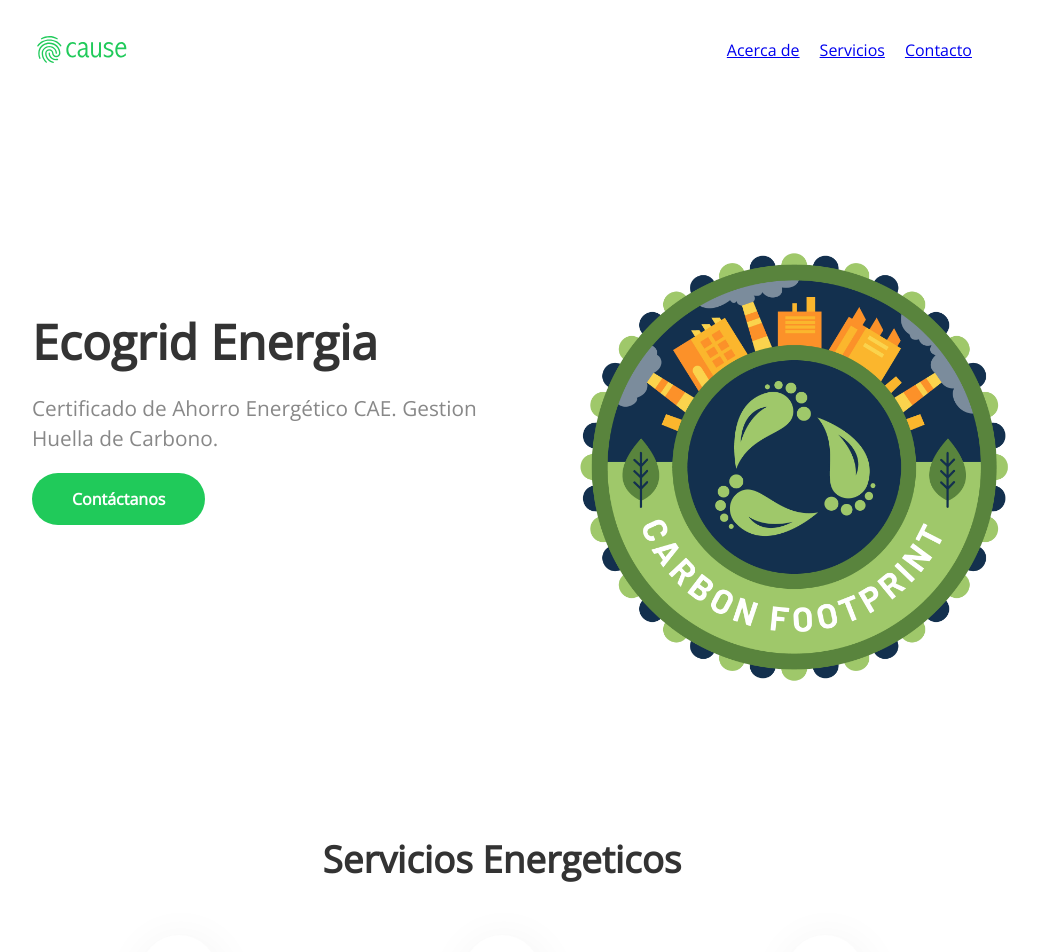
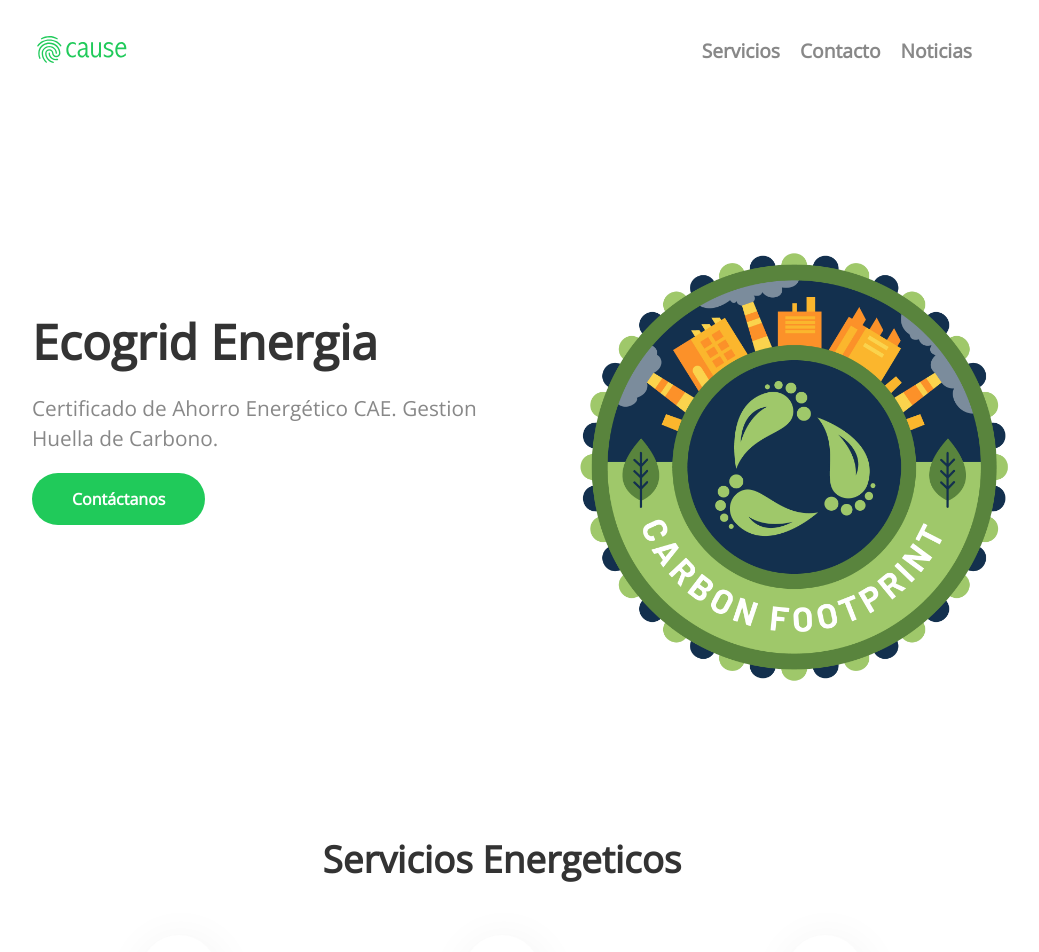
Before and after one commit to Ecogrid/Ecogrid-Landing, a Jekyll site: the page built from index.html, in a window 1280 px wide. Shown: the top 952 px of the page, without its empty margins (138-1177 px from the left). Built offline with Jekyll 4.4.1, drawn with Linux system fonts in a browser that asks for light colours; nearby versions of some CDN libraries.

Commit message:
Ajustes menu

```diff
--- a/_layouts/default.html
+++ b/_layouts/default.html
@@ -28,9 +28,9 @@
 				<button class="hamburger-menu" id="menu-toggle">&#9776;</button>
 				<!-- Lista de enlaces para el menú -->
 				<ul class="nav-links" id="nav-links">
-				  <li><a href="#acercade">Acerca de</a></li>
 				  <li><a href="#servicios">Servicios</a></li>
 				  <li><a href="#contacto">Contacto</a></li>
+				  <li><a href="#noticias">Noticias</a></li>
 				</ul>
 			</div>
 		</nav>
--- a/_sass/layout.scss
+++ b/_sass/layout.scss
@@ -397,6 +397,13 @@
 	gap: 20px;
 	margin: 0;
 	padding: 0;
+	a{
+		text-decoration:none;
+		font-size: 1.2em;
+		color: #888;
+		font-weight: bold;
+	}
+	a:hover{text-decoration: underline; color:#000}
   }
 
   /* Comportamiento del menú en dispositivos móviles */
--- a/index.html
+++ b/index.html
@@ -19,7 +19,7 @@
 	</div>
 </header>
 
-<div class="container">
+<div id="servicios" class="container">
 	<h2 class="editable" style="text-align: center;">Servicios Energeticos</h2>
 
 	<ul class="thirds">
@@ -90,7 +90,7 @@
 	<hr>
 </div>
 
-<div class="darker">
+<div id="noticias" class="darker">
 	<div class="container">
 		<h2 class="editable">Noticias</h2>
 		<p class="editor-link"><a href="cloudcannon:collections/_posts" class="btn"><strong>&#9998;</strong> Add Update</a></p>
```
